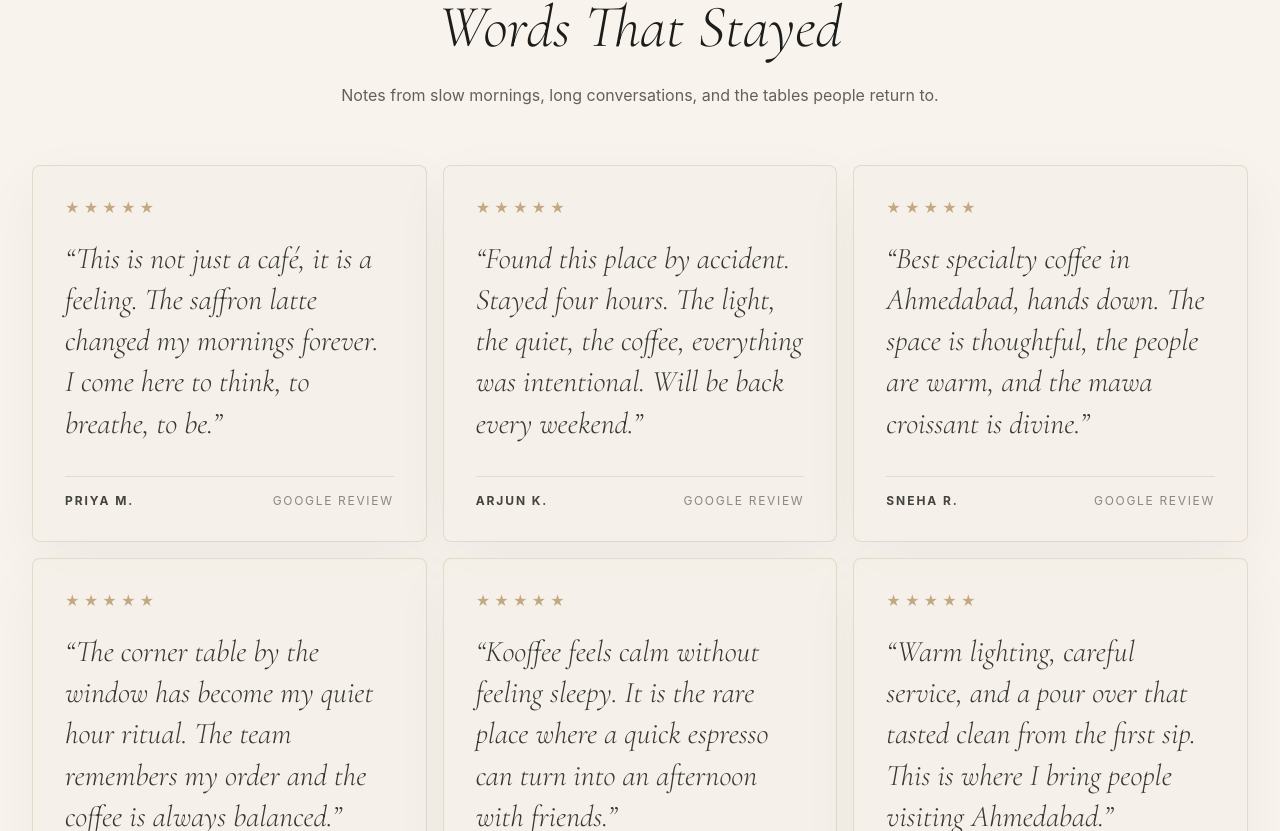
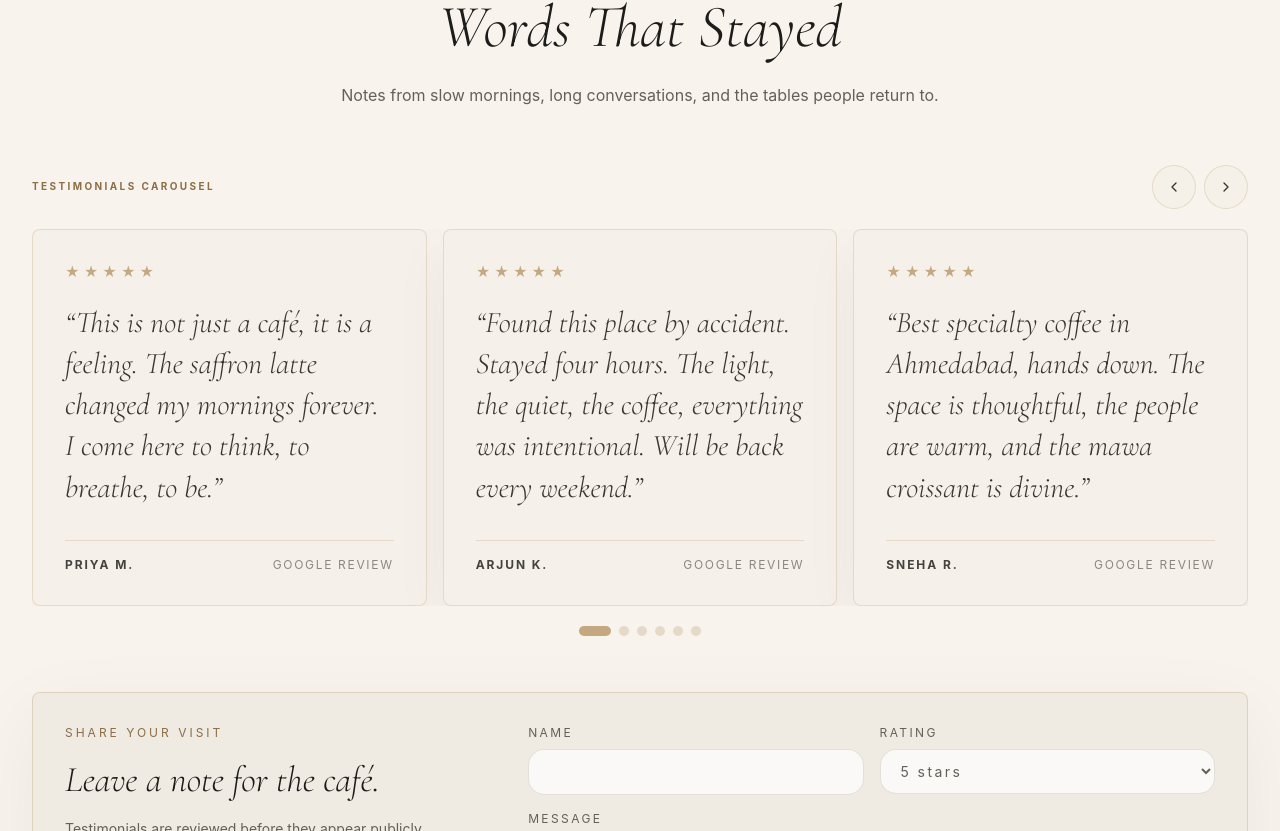
Before and after one commit to Neuvo-haus/Kooffee_cafe, a React (Vite) app: page / in a window 1280 px wide. Shown: the part 6769-7600 px from the top of the page. Built offline with nearby package versions, Linux system fonts and the light colour scheme; no server answers; the database is empty.

Commit message:
Add testimonial carousel

```diff
--- a/package.json
+++ b/package.json
@@ -12,6 +12,7 @@
   },
   "dependencies": {
     "@supabase/supabase-js": "^2.109.0",
+    "embla-carousel-react": "^8.6.0",
     "framer-motion": "^12.34.3",
     "react": "^19.2.0",
     "react-dom": "^19.2.0",
--- a/src/components/TestimonialSection.jsx
+++ b/src/components/TestimonialSection.jsx
@@ -1,6 +1,8 @@
 import React, { useEffect, useState } from "react";
 import { motion as Motion } from "framer-motion";
+import useEmblaCarousel from "embla-carousel-react";
 import { FaArrowRight } from "react-icons/fa6";
+import { FiChevronLeft, FiChevronRight } from "react-icons/fi";
 import { fallbackTestimonials } from "../data/testimonials";
 import {
   fetchApprovedTestimonials,
@@ -20,6 +22,14 @@ const TestimonialSection = () => {
   const [errors, setErrors] = useState({});
   const [status, setStatus] = useState({ type: "idle", message: "" });
   const [isSubmitting, setIsSubmitting] = useState(false);
+  const [selectedIndex, setSelectedIndex] = useState(0);
+  const [canScrollPrev, setCanScrollPrev] = useState(false);
+  const [canScrollNext, setCanScrollNext] = useState(false);
+  const [emblaRef, emblaApi] = useEmblaCarousel({
+    align: "start",
+    loop: testimonials.length > 1,
+    slidesToScroll: 1,
+  });
 
   useEffect(() => {
     let active = true;
@@ -40,6 +50,35 @@ const TestimonialSection = () => {
       active = false;
     };
   }, []);
+
+  useEffect(() => {
+    if (!emblaApi) {
+      return undefined;
+    }
+
+    const updateState = () => {
+      setSelectedIndex(emblaApi.selectedScrollSnap());
+      setCanScrollPrev(emblaApi.canScrollPrev());
+      setCanScrollNext(emblaApi.canScrollNext());
+    };
+
+    updateState();
+    emblaApi.on("select", updateState);
+    emblaApi.on("reInit", updateState);
+
+    return () => {
+      emblaApi.off("select", updateState);
+      emblaApi.off("reInit", updateState);
+    };
+  }, [emblaApi, testimonials.length]);
+
+  useEffect(() => {
+    if (!emblaApi) {
+      return;
+    }
+
+    emblaApi.reInit();
+  }, [emblaApi, testimonials]);
 
   const updateField = (field) => (event) => {
     const value =
@@ -90,6 +129,10 @@ const TestimonialSection = () => {
     setIsSubmitting(false);
   };
 
+  const scrollPrev = () => emblaApi?.scrollPrev();
+  const scrollNext = () => emblaApi?.scrollNext();
+  const scrollTo = (index) => emblaApi?.scrollTo(index);
+
   return (
     <section className="w-full border-y border-[rgba(226,221,213,0.65)] bg-[rgba(250,247,242,0.42)] px-5 py-16 md:px-8 md:py-24">
       <div className="mx-auto flex w-full max-w-7xl flex-col gap-10 md:gap-14">
@@ -105,11 +148,39 @@ const TestimonialSection = () => {
           </p>
         </div>
 
-        <div className="grid grid-cols-1 gap-4 sm:grid-cols-2 lg:grid-cols-3">
+        <div className="space-y-5">
+          <div className="flex items-center justify-between gap-4">
+            <div className="font-dmsans text-[10px] font-bold uppercase tracking-[0.24em] text-[#8C6D46]">
+              Testimonials carousel
+            </div>
+            <div className="hidden items-center gap-2 sm:flex">
+              <button
+                type="button"
+                onClick={scrollPrev}
+                disabled={!canScrollPrev}
+                aria-label="Previous testimonials"
+                className="inline-flex h-11 w-11 items-center justify-center rounded-full border border-[rgba(196,168,130,0.32)] bg-[rgba(245,240,232,0.85)] text-[rgba(28,28,26,0.88)] transition hover:border-[rgba(196,168,130,0.6)] disabled:cursor-not-allowed disabled:opacity-40"
+              >
+                <FiChevronLeft />
+              </button>
+              <button
+                type="button"
+                onClick={scrollNext}
+                disabled={!canScrollNext}
+                aria-label="Next testimonials"
+                className="inline-flex h-11 w-11 items-center justify-center rounded-full border border-[rgba(196,168,130,0.32)] bg-[rgba(245,240,232,0.85)] text-[rgba(28,28,26,0.88)] transition hover:border-[rgba(196,168,130,0.6)] disabled:cursor-not-allowed disabled:opacity-40"
+              >
+                <FiChevronRight />
+              </button>
+            </div>
+          </div>
+
+          <div ref={emblaRef} className="overflow-hidden" aria-label="Testimonials carousel" role="region">
+            <div className="-ml-4 flex">
               {testimonials.map((review) => (
+                <div key={review.id} className="min-w-0 flex-[0_0_100%] pl-4 sm:flex-[0_0_50%] lg:flex-[0_0_33.333%]">
                   <article
-              key={review.id}
-              className="flex min-h-72 flex-col justify-between rounded-lg border border-[rgba(196,168,130,0.32)] bg-[rgba(245,240,232,0.82)] p-6 shadow-[0_18px_60px_rgba(28,28,26,0.045)] transition duration-300 hover:-translate-y-1 hover:border-[rgba(196,168,130,0.65)] hover:bg-[rgba(250,247,242,0.96)] md:min-h-80 md:p-8"
+                    className="flex h-full min-h-72 flex-col justify-between rounded-lg border border-[rgba(196,168,130,0.32)] bg-[rgba(245,240,232,0.82)] p-6 shadow-[0_18px_60px_rgba(28,28,26,0.045)] transition duration-300 hover:-translate-y-1 hover:border-[rgba(196,168,130,0.65)] hover:bg-[rgba(250,247,242,0.96)] md:min-h-80 md:p-8"
                   >
                     <div className="flex flex-col gap-5">
                       <div className="flex gap-1 text-sm text-[#C4A882]">
@@ -129,7 +200,26 @@ const TestimonialSection = () => {
                       </div>
                     </div>
                   </article>
+                </div>
               ))}
+            </div>
+          </div>
+
+          <div className="flex items-center justify-center gap-2">
+            {testimonials.map((review, index) => (
+              <button
+                key={review.id}
+                type="button"
+                onClick={() => scrollTo(index)}
+                aria-label={`Go to testimonial ${index + 1}`}
+                className={`h-2.5 rounded-full transition-all duration-300 ${
+                  index === selectedIndex
+                    ? "w-8 bg-[#C4A882]"
+                    : "w-2.5 bg-[rgba(196,168,130,0.35)] hover:bg-[rgba(196,168,130,0.55)]"
+                }`}
+              />
+            ))}
+          </div>
         </div>
 
         <form
```
Also changed, not shown: 2 other files (tests, documents, lock files or other folders). Lines whose indentation alone changed are shown as unchanged.
